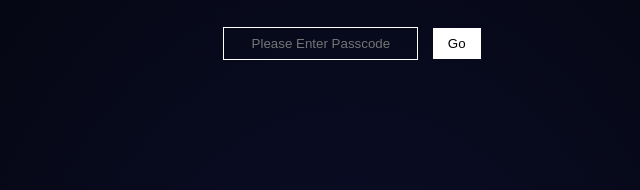
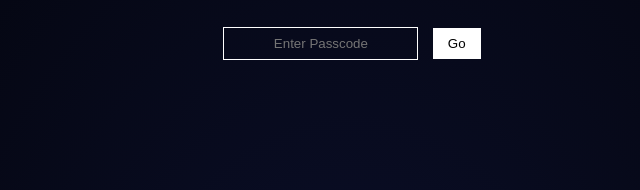
Before and after one commit to urbanmirage/Origin-zero, a plain HTML site: page index.html in a window 1280 px wide. Shown: the part 389-579 px from the top of the page, 288-928 px from the left. Drawn offline with Linux system fonts and the light colour scheme.

Commit message:
passcode title change

```diff
--- a/index.html
+++ b/index.html
@@ -85,7 +85,7 @@
 <div class="container">
     <div class="origin">ORIGIN</div>
     <div>
-        <input type="password" id="passcode" placeholder=' Please Enter Passcode '>
+        <input type="password" id="passcode" placeholder='Enter Passcode'>
         <button onclick="checkPass()">Go</button>
     </div>
     <div class="error" id="errorMsg"></div>
```
